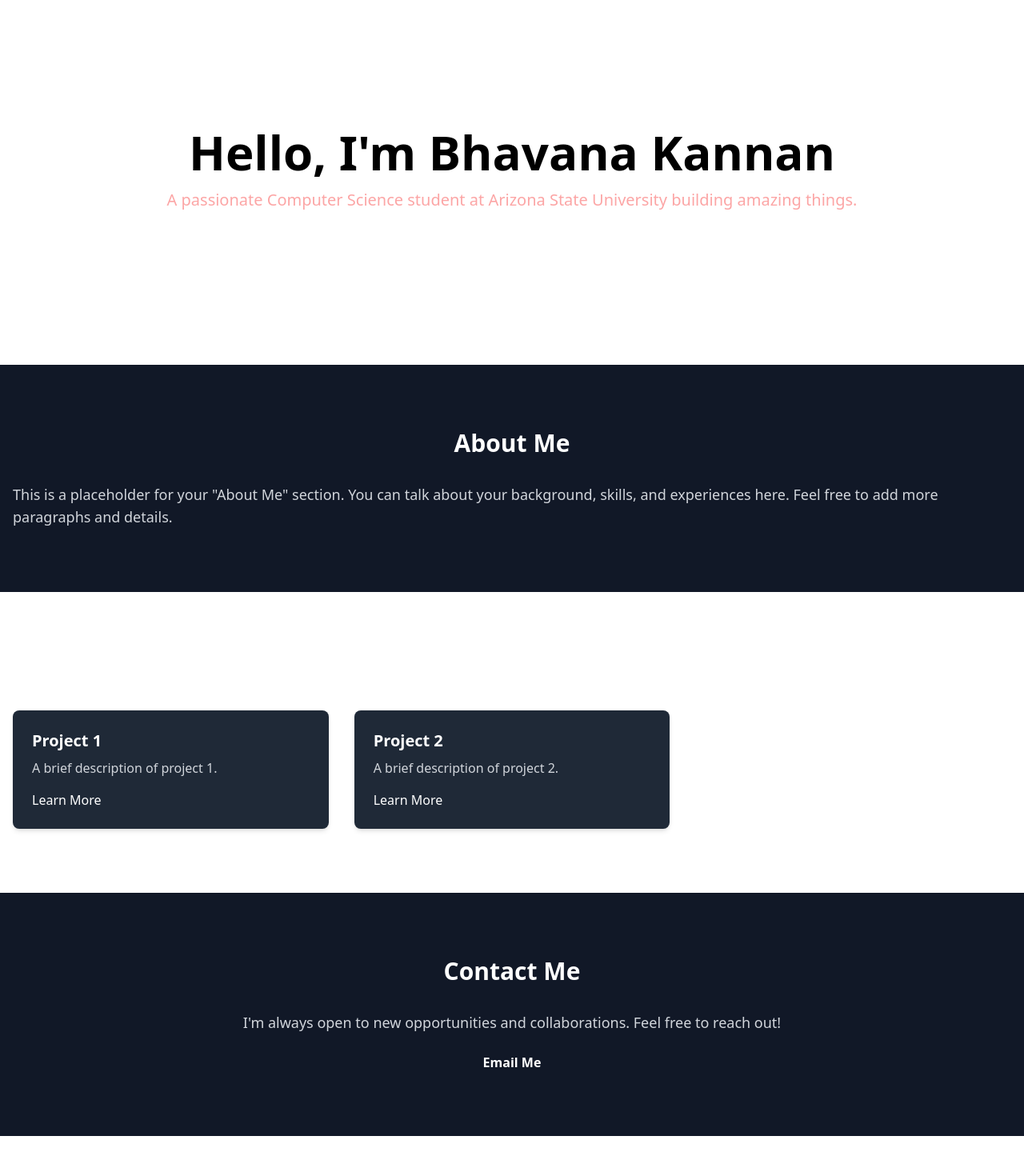
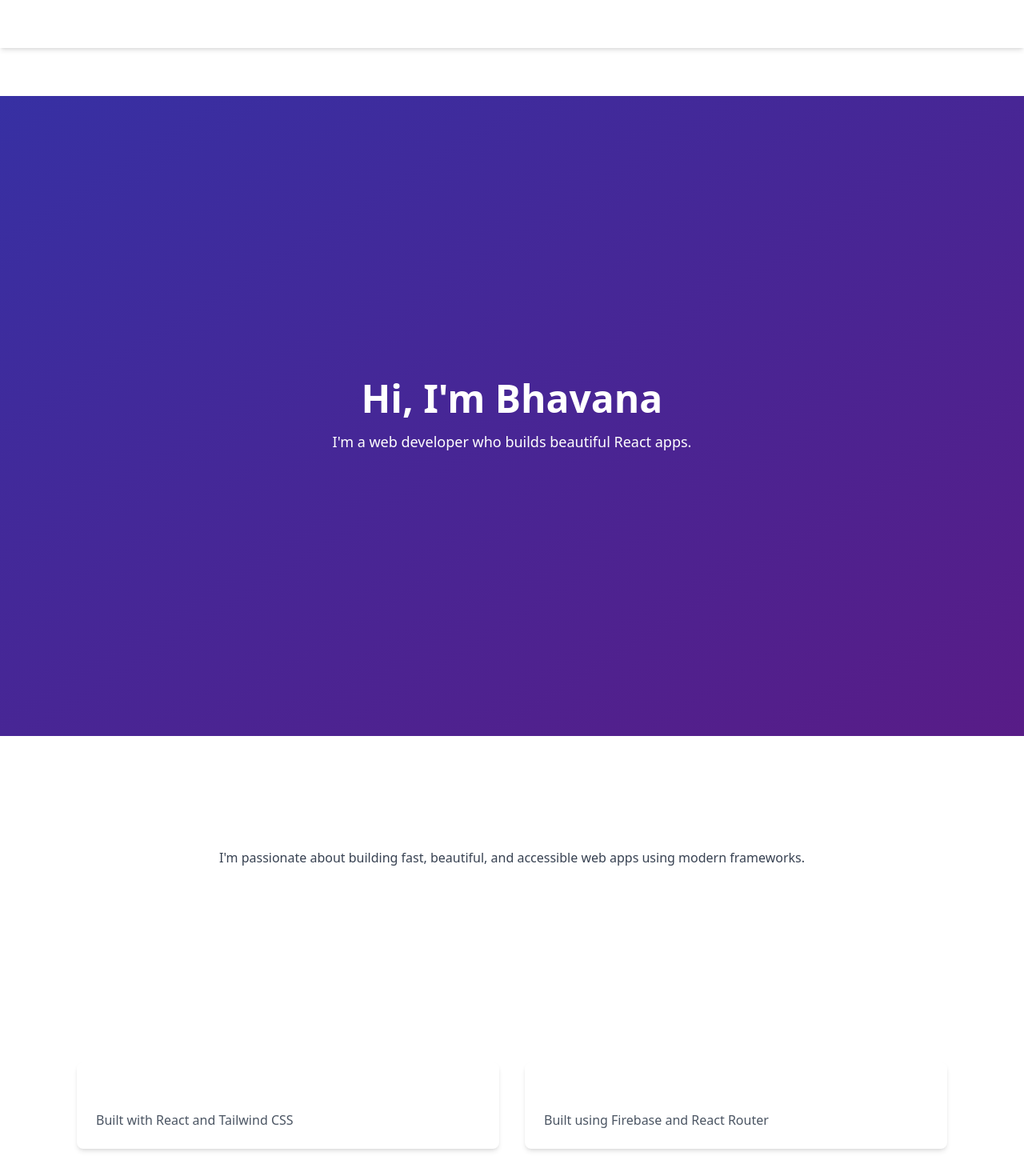
Before and after one commit to BK5102/portfolio_website, a React (Vite) app in the folder my-portfolio-clean/: page / in a window 1280 px wide. Shown: the top 1470 px of the page at 80% size. Before the commit the page ends 1420 px from the top, so only its background shows below. Built offline with nearby package versions, Linux system fonts and the light colour scheme.

Commit message:
design improvement

```diff
--- a/my-portfolio-clean/src/components/About.jsx
+++ b/my-portfolio-clean/src/components/About.jsx
@@ -1,17 +1,19 @@
-import React from 'react';
+import { motion } from 'framer-motion';
 
-function About() {
+export default function About() {
   return (
-    <section id="about" className="bg-gray-900 py-20">
-      <div className="container mx-auto px-4">
-        <h2 className="text-3xl font-bold text-white mb-8 text-center">About Me</h2>
-        <p className="text-lg text-gray-300">
-          This is a placeholder for your "About Me" section. You can talk about your background, skills, and experiences here. Feel free to add more paragraphs and details.
-        </p>
-        {/* Add more content here, like skills or a profile picture */}
-      </div>
-    </section>
+    <motion.section
+      id="about"
+      className="py-20 px-8 max-w-4xl mx-auto text-center"
+      initial={{ opacity: 0, y: 50 }}
+      whileInView={{ opacity: 1, y: 0 }}
+      transition={{ duration: 0.6 }}
+      viewport={{ once: true }}
+    >
+      <h2 className="text-3xl font-bold mb-6">About Me</h2>
+      <p className="text-gray-700 dark:text-gray-300">
+        I'm passionate about building fast, beautiful, and accessible web apps using modern frameworks.
+      </p>
+    </motion.section>
   );
 }
-
-export default About;
--- a/my-portfolio-clean/src/components/Contact.jsx
+++ b/my-portfolio-clean/src/components/Contact.jsx
@@ -1,20 +1,25 @@
-import React from 'react';
+import { motion } from 'framer-motion';
 
-function Contact() {
+export default function Contact() {
   return (
-    <section id="contact" className="bg-gray-900 py-20">
-      <div className="container mx-auto px-4 text-center">
-        <h2 className="text-3xl font-bold text-white mb-8">Contact Me</h2>
-        <p className="text-lg text-gray-300 mb-6">
-          I'm always open to new opportunities and collaborations. Feel free to reach out!
-        </p>
-        <a href="mailto:your.email@example.com" className="bg-primary-blue text-white font-semibold py-3 px-6 rounded-full hover:bg-blue-600 transition duration-300">
-          Email Me
-        </a>
-        {/* You can add a contact form here later */}
-      </div>
-    </section>
+    <motion.section
+      id="contact"
+      className="py-20 px-8 text-center"
+      initial={{ opacity: 0, y: 50 }}
+      whileInView={{ opacity: 1, y: 0 }}
+      transition={{ duration: 0.6 }}
+      viewport={{ once: true }}
+    >
+      <h2 className="text-3xl font-bold mb-6">Get in Touch</h2>
+      <p className="mb-4 text-gray-700 dark:text-gray-300">
+        Interested in working together? Let's talk!
+      </p>
+      <a
+        href="mailto:you@example.com"
+        className="inline-block px-6 py-3 bg-indigo-600 text-white rounded-lg shadow hover:bg-indigo-700"
+      >
+        Email Me
+      </a>
+    </motion.section>
   );
 }
-
-export default Contact;
--- a/my-portfolio-clean/src/components/Header.jsx
+++ b/my-portfolio-clean/src/components/Header.jsx
@@ -1,34 +1,14 @@
-import React from 'react';
-import { Link } from 'react-router-dom'; // If you're using React Router
+import { motion } from 'framer-motion';
 
-function Header() {
+export default function Header() {
   return (
-    <header className="bg-dark-background py-4 md:py-6 fixed top-0 w-full z-10">
-      <div className="container mx-auto px-4 flex items-center justify-between">
-        <div className="text-xl font-bold text-primary-blue">
-        </div>
-        <nav className="hidden md:flex space-x-6">
-          <Link to="/about" className="hover:text-primary-blue transition duration-300">
-            About
-          </Link>
-          <Link to="/projects" className="hover:text-primary-blue transition duration-300">
-            Projects
-          </Link>
-          <Link to="/contact" className="hover:text-primary-blue transition duration-300">
-            Contact
-          </Link>
-          {/* Add more navigation links as needed */}
-        </nav>
-        {/* Mobile Menu (you'll likely want to expand on this) */}
-        <div className="md:hidden">
-          <button className="text-white focus:outline-none">
-            {/* You can use an icon here for a hamburger menu */}
-            ☰
-          </button>
-        </div>
-      </div>
-    </header>
+    <motion.header
+      className="text-center py-10"
+      initial={{ opacity: 0, y: -20 }}
+      animate={{ opacity: 1, y: 0 }}
+      transition={{ duration: 0.5 }}
+    >
+      <h1 className="text-4xl font-extrabold">Welcome to My Portfolio</h1>
+    </motion.header>
   );
 }
-
-export default Header;
--- a/my-portfolio-clean/src/components/Hero.jsx
+++ b/my-portfolio-clean/src/components/Hero.jsx
@@ -1,6 +1,23 @@
 import React from 'react';
+import {motion} from 'framer-motion';
 
-function Hero() {
+export default function Hero() {
+  return (
+    <motion.section
+      className="min-h-screen flex flex-col justify-center items-center text-center bg-gradient-to-br from-indigo-800 to-purple-900 text-white"
+      initial={{ opacity: 0, scale: 0.95 }}
+      animate={{ opacity: 1, scale: 1 }}
+      transition={{ duration: 0.8 }}
+    >
+      <h1 className="text-5xl font-bold mb-4">Hi, I'm Bhavana</h1>
+      <p className="text-lg max-w-xl">I'm a web developer who builds beautiful React apps.</p>
+    </motion.section>
+  );
+}
+
+
+
+/* function Hero() {
   return (
     <section id="hero" className="bg-dark-background py-20 md:py-40">
       <div className="container mx-auto px-4 text-center">
@@ -12,4 +29,4 @@ function Hero() {
   );
 }
 
-export default Hero;
+export default Hero; */
--- a/my-portfolio-clean/src/components/NavBar.jsx
+++ b/my-portfolio-clean/src/components/NavBar.jsx
@@ -1,21 +1,19 @@
-import React from 'react';
+import { motion } from 'framer-motion';
 
-function Navbar() {
+export default function Navbar() {
   return (
-    <nav className="bg-dark-background fixed top-0 w-full z-10">
-      <div className="container mx-auto px-4 py-4 flex items-center justify-between">
-        <div className="text-xl font-bold text-primary-blue">Bhavana Kannan</div>
-
-        {/* Mobile Menu (you'll likely want to expand on this) */}
-        <div className="md:hidden">
-          <button className="text-white focus:outline-none">
-            {/* You can use an icon here for a hamburger menu */}
-            ☰
-          </button>
-        </div>
-      </div>
-    </nav>
+    <motion.nav
+      className="fixed top-0 w-full flex justify-between items-center px-8 py-4 bg-white dark:bg-gray-900 shadow-md z-50"
+      initial={{ y: -80 }}
+      animate={{ y: 0 }}
+      transition={{ duration: 0.5 }}
+    >
+      <div className="text-xl font-bold">MyPortfolio</div>
+      <ul className="flex gap-6">
+        <li><a href="#about" className="hover:underline">About</a></li>
+        <li><a href="#projects" className="hover:underline">Projects</a></li>
+        <li><a href="#contact" className="hover:underline">Contact</a></li>
+      </ul>
+    </motion.nav>
   );
 }
-
-export default Navbar;
--- a/my-portfolio-clean/src/components/Projects.jsx
+++ b/my-portfolio-clean/src/components/Projects.jsx
@@ -1,37 +1,36 @@
-import React from 'react';
+import { motion } from 'framer-motion';
 
-function Projects() {
-  // Example project data
-  const projects = [
-    {
-      title: 'Project 1',
-      description: 'A brief description of project 1.',
-      link: '#',
-    },
-    {
-      title: 'Project 2',
-      description: 'A brief description of project 2.',
-      link: '#',
-    },
-    // Add more projects here
-  ];
+const projects = [
+  { title: 'Portfolio Website', description: 'Built with React and Tailwind CSS' },
+  { title: 'E-commerce App', description: 'Built using Firebase and React Router' },
+];
 
+export default function Projects() {
   return (
-    <section id="projects" className="bg-dark-background py-20">
-      <div className="container mx-auto px-4">
-        <h2 className="text-3xl font-bold text-white mb-8 text-center">My Projects</h2>
-        <div className="grid grid-cols-1 md:grid-cols-2 lg:grid-cols-3 gap-8">
-          {projects.map((project, index) => (
-            <div key={index} className="bg-gray-800 rounded-lg shadow-md p-6">
-              <h3 className="text-xl font-semibold text-primary-blue mb-2">{project.title}</h3>
-              <p className="text-gray-300 mb-4">{project.description}</p>
-              <a href={project.link} className="text-primary-blue hover:underline">Learn More</a>
-            </div>
-          ))}
-        </div>
+    <motion.section
+      id="projects"
+      className="py-20 px-8 max-w-6xl mx-auto"
+      initial={{ opacity: 0 }}
+      whileInView={{ opacity: 1 }}
+      transition={{ duration: 0.6 }}
+      viewport={{ once: true }}
+    >
+      <h2 className="text-3xl font-bold text-center mb-12">Projects</h2>
+      <div className="grid md:grid-cols-2 gap-8">
+        {projects.map((project, index) => (
+          <motion.div
+            key={index}
+            className="p-6 bg-white dark:bg-gray-800 rounded-lg shadow-md"
+            initial={{ opacity: 0, y: 30 }}
+            whileInView={{ opacity: 1, y: 0 }}
+            transition={{ delay: index * 0.2 }}
+            viewport={{ once: true }}
+          >
+            <h3 className="text-xl font-semibold mb-2">{project.title}</h3>
+            <p className="text-gray-600 dark:text-gray-300">{project.description}</p>
+          </motion.div>
+        ))}
       </div>
-    </section>
+    </motion.section>
   );
 }
-
-export default Projects;
```
Also changed, not shown: 1 other file (tests, documents, lock files or other folders).
